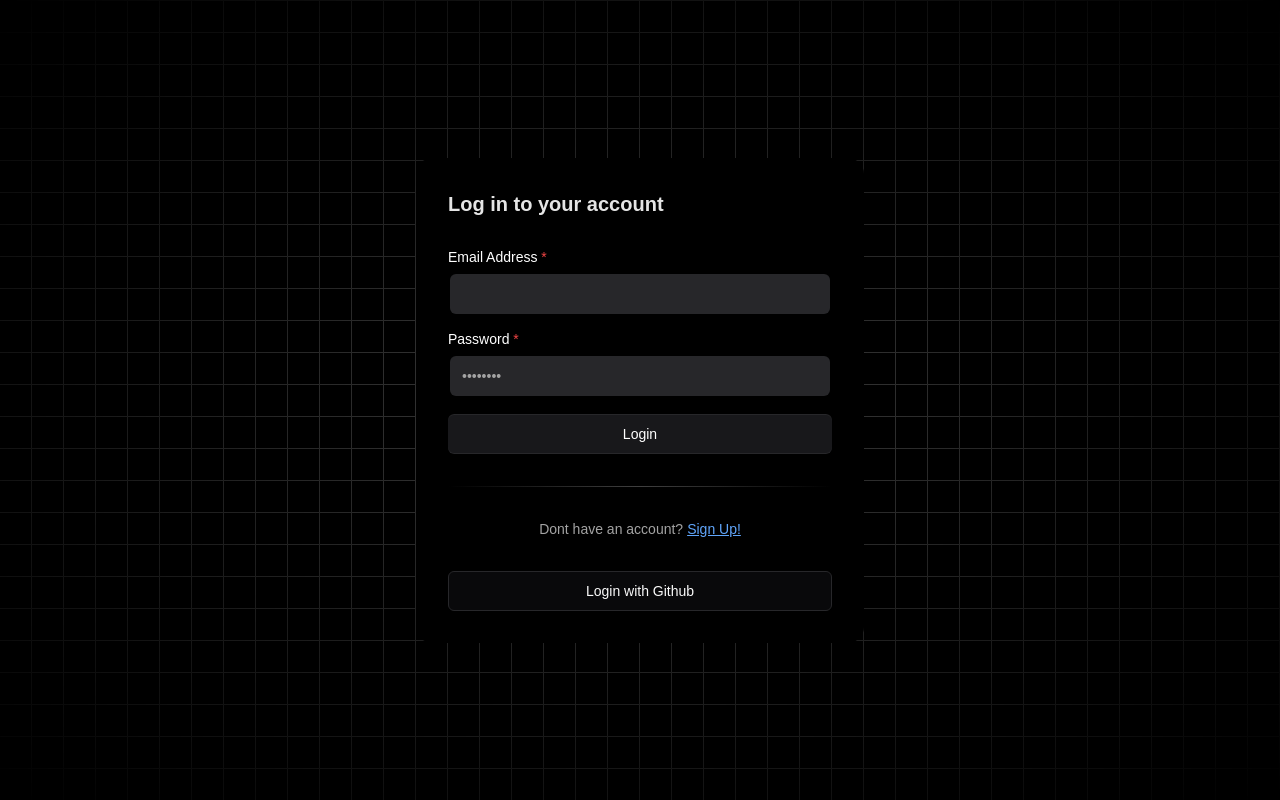
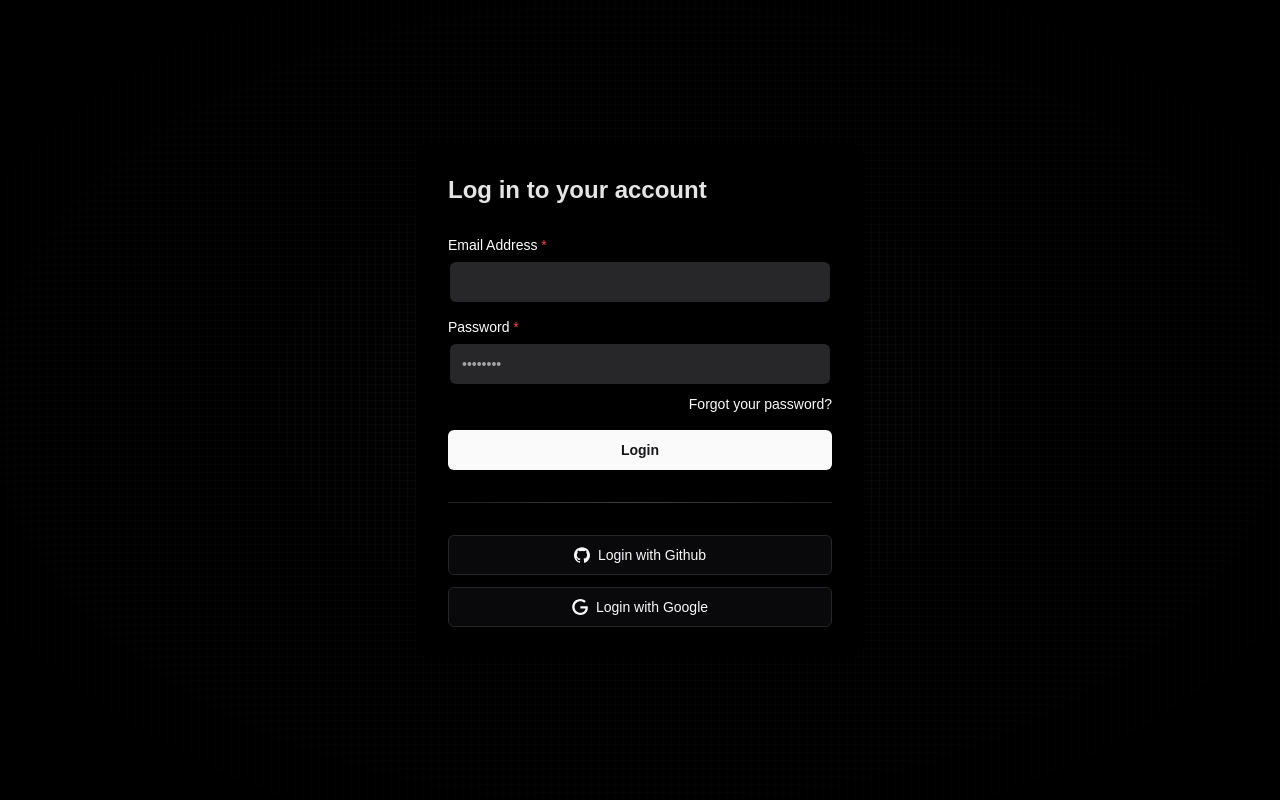
Before and after one commit to x64nik/configcloud.net, a Next.js app: page /login in a window 1280 px wide. Built offline with nearby package versions, Linux system fonts and the light colour scheme; no server answers.

Commit message:
refactor

```diff
--- a/src/app/(auth)/login/page.tsx
+++ b/src/app/(auth)/login/page.tsx
@@ -9,6 +9,8 @@ import { login, socialLogin } from '@/api/Login'; // Import the API request func
 import { Button } from "@/components/ui/button";
 import { Loader2 } from "lucide-react";
 import { IconBrandGithub, IconBrandGoogle, IconBrandOnlyfans } from "@tabler/icons-react";
+import GitHubIcon from "@/components/icons/GitHubIcon";
+import GoogleIcon from "@/components/icons/GoogleIcon";
 
 export default function LoginPage() {
     const router = useRouter();
@@ -57,13 +59,11 @@ export default function LoginPage() {
 
 
     return (
-        <div className="h-[50rem] w-full dark:bg-black bg-white dark:bg-grid-white/[0.2] bg-grid-black/[0.2] relative flex items-center justify-center">
-        {/* Radial gradient for the container to give a faded look */}
+      <div className="h-[50rem] w-full dark:bg-black bg-white dark:bg-grid-small-white/[0.2] bg-grid-small-black/[0.2] relative flex items-center justify-center">          {/* Radial gradient for the container to give a faded look */}
           <div className="absolute pointer-events-none inset-0 flex items-center justify-center dark:bg-black bg-white [mask-image:radial-gradient(ellipse_at_center,transparent_20%,black)]"></div>
-
           {/* Centered sign-up form container */}
           <div className="relative z-30 max-w-md w-full mx-auto rounded-none md:rounded-2xl p-4 md:p-8 shadow-input bg-white dark:bg-black">
-            <h2 className="font-bold text-xl text-neutral-800 dark:text-neutral-200">
+              <h2 className="font-bold text-2xl text-neutral-800 dark:text-neutral-200">
               Log in to your account
               </h2>
               <form className="my-8" onSubmit={onLogin}>
@@ -74,9 +74,17 @@ export default function LoginPage() {
               <LabelInputContainer className="mb-4">
                   <Label htmlFor="password">Password<span className="text-red-500"> *</span></Label>
                   <Input id="password" placeholder="••••••••" type="password" required value={user.password} onChange={(e) => setUser({...user, password: e.target.value})}/>
+                  <div className="flex items-center">
+                    <a
+                      href="#"
+                      className="ml-auto text-sm underline-offset-4 hover:underline"
+                    >
+                      Forgot your password?
+                    </a>
+                  </div>
               </LabelInputContainer>
               <Button
-                className="flex mb-2 items-center justify-center bg-gradient-to-br relative group/btn from-black dark:from-zinc-900 dark:to-zinc-900 to-neutral-600  dark:bg-zinc-800 w-full text-white rounded-md h-10 font-medium shadow-[0px_1px_0px_0px_#ffffff40_inset,0px_-1px_0px_0px_#ffffff40_inset] dark:shadow-[0px_1px_0px_0px_var(--zinc-800)_inset,0px_-1px_0px_0px_var(--zinc-800)_inset]"
+                  className="w-full font-semibold"
                   type="submit"
                   disabled={loading}>
                   {loading ? (
@@ -87,26 +95,41 @@ export default function LoginPage() {
                   ) : ("Login")}
                   <BottomGradient />
               </Button>
-            <div className="bg-gradient-to-r from-transparent via-neutral-300 dark:via-neutral-700 to-transparent my-8 h-[1px] w-full" />
-            <div className="text-center text-sm text-neutral-500 dark:text-neutral-400 mt-8">
-            Dont have an account?
-            <a href="/signup" className="text-blue-600 dark:text-blue-400 underline ml-1">Sign Up!</a>
-            </div>
+              <div className="bg-gradient-to-br from-transparent via-neutral-300 dark:via-neutral-700 to-transparent my-8 h-[1px] w-full" />
               </form>
-            <Button variant="outline" className="w-full"
-              onClick={githubLogin}
-              value="github"
-              disabled={loading}>
+              <div className="grid gap-6">
+              <div className="flex flex-col gap-3">
+                <Button variant="outline" className="w-full" onClick={githubLogin} value="github" disabled={loading}>
                   {loading ? (
                     <>
                       <Loader2 className="mr-2 h-4 w-4 animate-spin" />
                       <span>Loading...</span>
                     </>
-                ) : ("Login with Github")}
+                  ) : (
+                          <>
+                            <GitHubIcon size={20} className="text-current" />
+                            <span>Login with Github</span>
+                          </>
+                        )}
+                      <BottomGradient />
+                </Button>
+                <Button variant="outline" className="w-full" onClick={githubLogin} value="github" disabled={loading}>
+                  {loading ? (
+                    <>
+                      <Loader2 className="mr-2 h-4 w-4 animate-spin" />
+                      <span>Loading...</span>
+                    </>
+                  ) : (
+                          <>
+                            <GoogleIcon size={20} className="text-current" />
+                            <span>Login with Google</span>
+                          </>
+                        )}
                       <BottomGradient />
                 </Button>
               </div>
-
+            </div>
+          </div>
         </div>
       );
     }
--- /dev/null
+++ b/src/components/icons/GitHubIcon.tsx
@@ -0,0 +1,20 @@
+// components/icons/GitHubIcon.tsx
+import React from 'react';
+
+const GitHubIcon = ({ size = 20, className = "" }: { size?: number; className?: string }) => (
+  <svg
+    aria-label="github"
+    width={size}
+    height={size}
+    viewBox="0 0 14 14"
+    fill="currentColor"
+    className={className}
+  >
+    <path
+      d="M7 .175c-3.872 0-7 3.128-7 7 0 3.084 2.013 5.71 4.79 6.65.35.066.482-.153.482-.328v-1.181c-1.947.415-2.363-.941-2.363-.941-.328-.81-.787-1.028-.787-1.028-.634-.438.044-.416.044-.416.7.044 1.071.722 1.071.722.635 1.072 1.641.766 2.035.59.066-.459.24-.765.437-.94-1.553-.175-3.193-.787-3.193-3.456 0-.766.262-1.378.721-1.881-.065-.175-.306-.897.066-1.86 0 0 .59-.197 1.925.722a6.754 6.754 0 0 1 1.75-.24c.59 0 1.203.087 1.75.24 1.335-.897 1.925-.722 1.925-.722.372.963.131 1.685.066 1.86.46.48.722 1.115.722 1.88 0 2.691-1.641 3.282-3.194 3.457.24.219.481.634.481 1.29v1.926c0 .197.131.415.481.328C11.988 12.884 14 10.259 14 7.175c0-3.872-3.128-7-7-7z"
+      fillRule="nonzero"
+    />
+  </svg>
+);
+
+export default GitHubIcon;
--- /dev/null
+++ b/src/components/icons/GoogleIcon.tsx
@@ -0,0 +1,22 @@
+// components/icons/GitHubIcon.tsx
+import React from 'react';
+
+const GoogleIcon = ({ size = 20, className = "" }: { size?: number; className?: string }) => (
+
+<svg xmlns="http://www.w3.org/2000/svg"
+        aria-label="github"
+        width={size}
+        height={size}
+        viewBox="0 0 24 24"
+        fill="currentColor"
+        className={className}
+    >
+    <path
+        d="M12.48 10.92v3.28h7.84c-.24 1.84-.853 3.187-1.787 4.133-1.147 1.147-2.933 2.4-6.053 2.4-4.827 0-8.6-3.893-8.6-8.72s3.773-8.72 8.6-8.72c2.6 0 4.507 1.027 5.907 2.347l2.307-2.307C18.747 1.44 16.133 0 12.48 0 5.867 0 .307 5.387.307 12s5.56 12 12.173 12c3.573 0 6.267-1.173 8.373-3.36 2.16-2.16 2.84-5.213 2.84-7.667 0-.76-.053-1.467-.173-2.053H12.48z"
+        fill="currentColor"
+    />
+</svg>
+
+);
+
+export default GoogleIcon;
```
Lines whose indentation alone changed are shown as unchanged.
